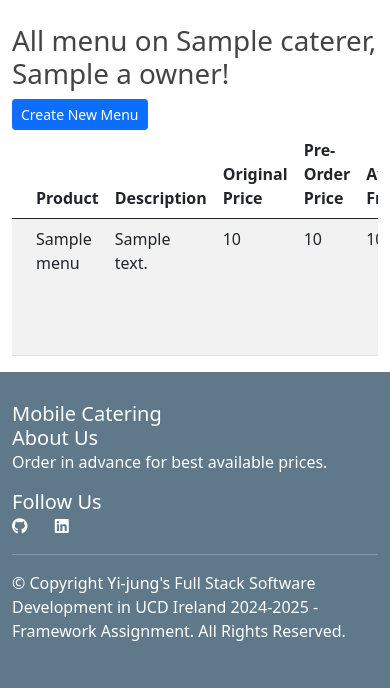
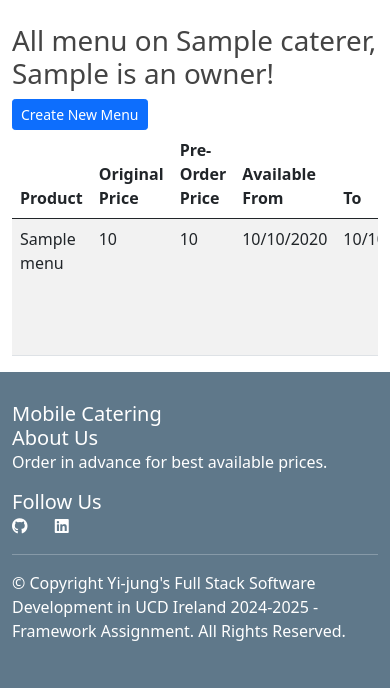
Before and after one commit to emilyichan3/MobileCatering, a Django app: template orders/templates/orders/myCaterer_menu.html in a window 390 px wide. Shown: the part 56-744 px from the top of the page. Run offline with Django 4.2, Linux system fonts and the light colour scheme; the template is opened without the code that fills it: most values are stand-ins (such as "Sample title", 1, 10 or a date in 2020); grey boxes marked "Sample" are stand-in pictures; some libraries are stand-ins or nearby versions.

Commit message:
Fixed table layout in the small screen

```diff
--- a/orders/templates/orders/myCaterer_menu.html
+++ b/orders/templates/orders/myCaterer_menu.html
@@ -1,6 +1,6 @@
 {% extends "orders/base.html" %}
 {% block content %}
-    <h1>All menu on {{ caterer.caterer_name }}, {{ caterer.register.first_name }} a owner!</h1>
+    <h1>All menu on {{ caterer.caterer_name }}, {{ caterer.register.first_name }} is an owner!</h1>
     <a
     class="btn btn-sm btn-primary me-2"
     href="{% url 'orders-mycaterer-menu-new' caterer_id=caterer.id%}"
@@ -12,9 +12,9 @@
     <table class="table table-striped table-hover">
       <thead>
         <tr>
-          <td></td>
+          <th scope="col" class="d-none d-md-table-cell">Image</th>
           <th scope="col">Product</th>
-          <th scope="col">Description</th>
+          <th scope="col" class="d-none d-md-table-cell" >Description</th>
           <th scope="col">Original Price</th>
           <th scope="col">Pre-Order Price</th>
           <th scope="col">Available From</th>
@@ -26,7 +26,7 @@
         {% for menu in menus %}
           <tr>
             {% if menu.get_image_url %}
-              <td><img class="menu-img"
+              <td class="d-none d-md-table-cell"><img class="menu-img"
                 src="{{ menu.get_image_url }}"
                 alt="{{ menu.product_name }}">
               </td>
@@ -34,7 +34,7 @@
               <td>No image available</td>
             {% endif %}
             <td>{{ menu.product_name }}</td>
-            <td>{{ menu.product_description }}</td>
+            <td class="d-none d-md-table-cell">{{ menu.product_description }}</td>
             <td>{{ menu.unit_price }}</td>
             <td>{{ menu.unit_discount_price }}</td>
             <td>{{ menu.available_from|date:"d/m/Y" }}</td>
```
